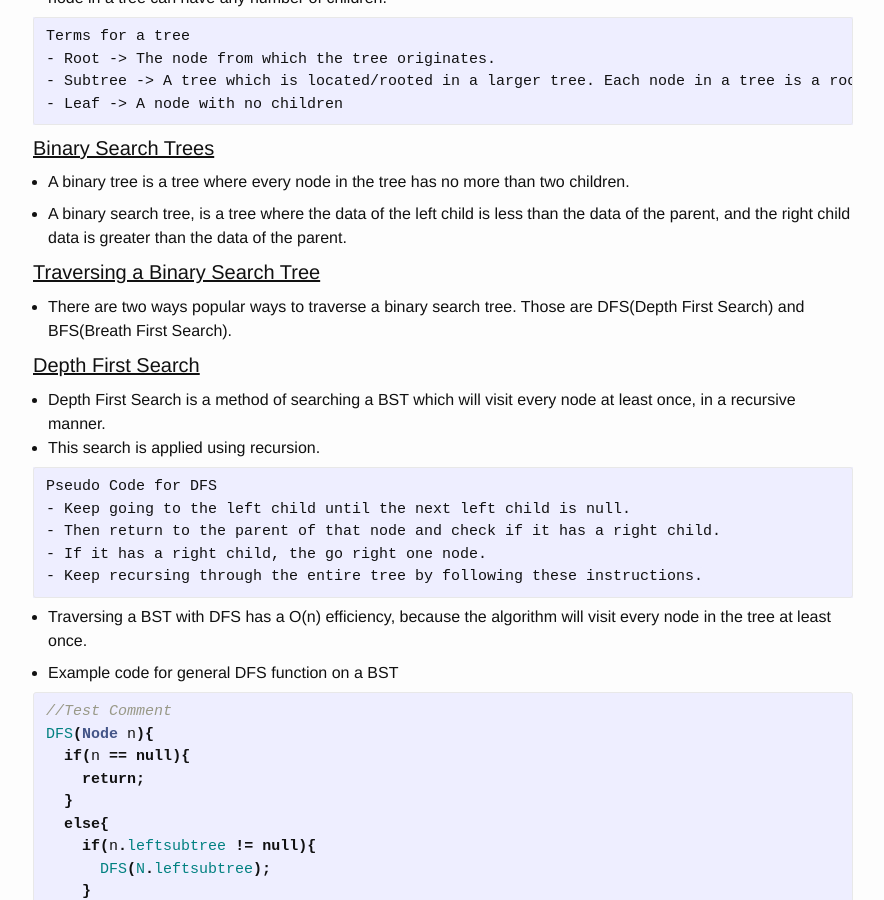
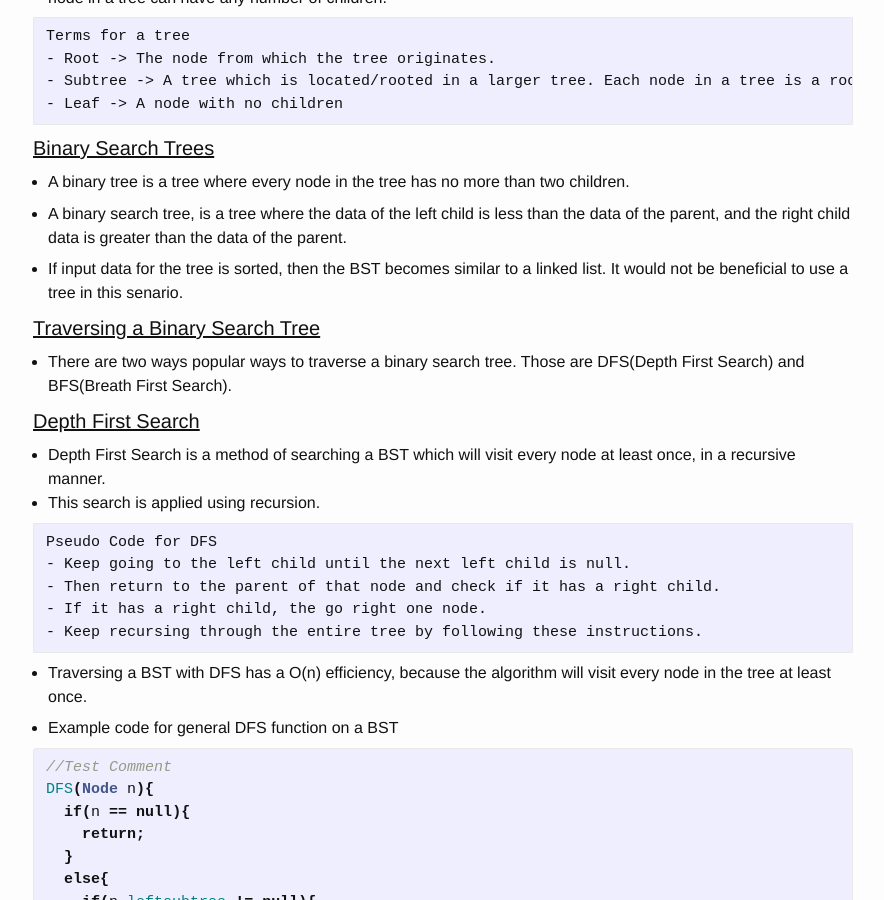
Before and after one commit to akhilbond/akhilbond.github.io, a Jekyll site: the page built from Courses/Data_Structures/notes.md, in a window 1280 px wide and 900 px high, scrolled down 8502 px. Shown: the whole window, without its empty margins (197-1081 px from the left). Built offline with Jekyll 4.4.1, drawn with Linux system fonts in a browser that asks for light colours; formulas are drawn with MathJax 3.

Commit message:
Data Structures Updates

```diff
--- a/Courses/Data_Structures/notes.md
+++ b/Courses/Data_Structures/notes.md
@@ -385,6 +385,8 @@ Terms for a tree
 
 - A binary search tree, is a tree where the data of the left child is less than the data of the parent, and the right child data is greater than the data of the parent.
 
+- If input data for the tree is sorted, then the BST becomes similar to a linked list. It would not be beneficial to use a tree in this senario.
+
 <h4><u>Traversing a Binary Search Tree</u></h4>
 
 - There are two ways popular ways to traverse a binary search tree. Those are DFS(Depth First Search) and BFS(Breath First Search).
```
